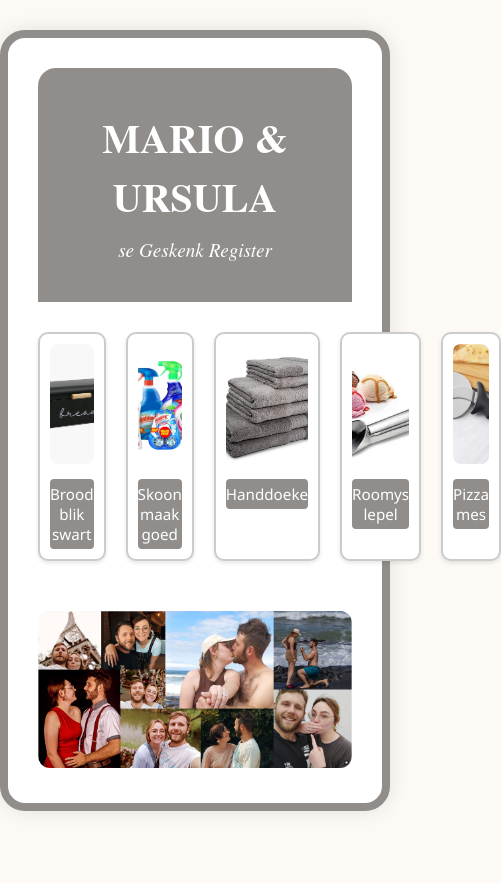
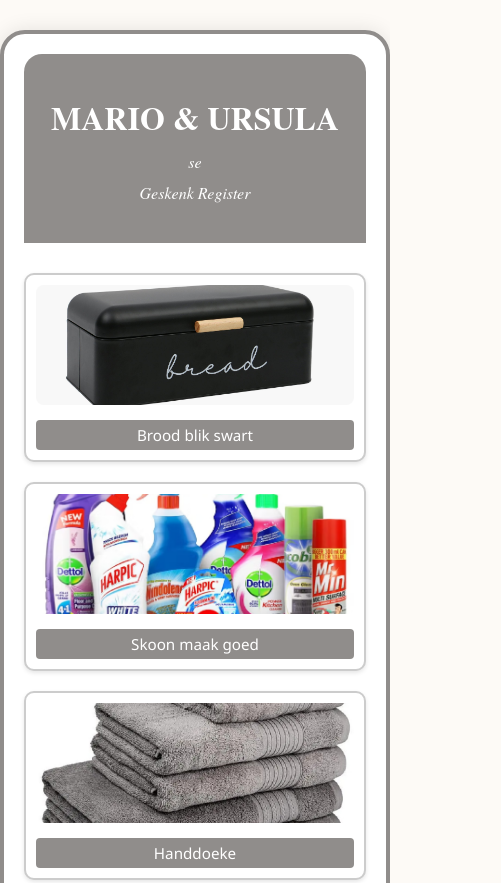
Before and after one commit to Biancagryzenhout/MarioUrsulaGeskenkRegister, a plain HTML site: page index.html in a window 390 px wide. Shown: the top 883 px of the page, 501 px wide, since content can reach past the window. Before the commit the page ends 844 px from the top, so only its background shows below. Drawn offline with Linux system fonts and the light colour scheme; a web font is replaced by a local one.

Commit message:
index.html

```diff
--- a/index.html
+++ b/index.html
@@ -81,13 +81,42 @@
       border-radius: 12px;
       margin-top: 20px;
     }
+
+    @media (max-width: 1024px) {
+      .gift-grid {
+        grid-template-columns: repeat(3, 1fr);
+      }
+    }
+
+    @media (max-width: 768px) {
+      header h1 {
+        font-size: 2em;
+      }
+      header p {
+        font-size: 1em;
+      }
+      .gift-grid {
+        grid-template-columns: repeat(2, 1fr);
+      }
+    }
+
+    @media (max-width: 480px) {
+      .frame {
+        padding: 20px;
+        border-width: 4px;
+      }
+      .gift-grid {
+        grid-template-columns: 1fr;
+      }
+    }
   </style>
 </head>
 <body>
   <div class="frame">
     <header>
       <h1>MARIO & URSULA</h1>
-      <p>se Geskenk Register</p>
+      <p>se</p>
+      <p>Geskenk Register</p>
     </header>
 
     <section class="gift-grid">
```
